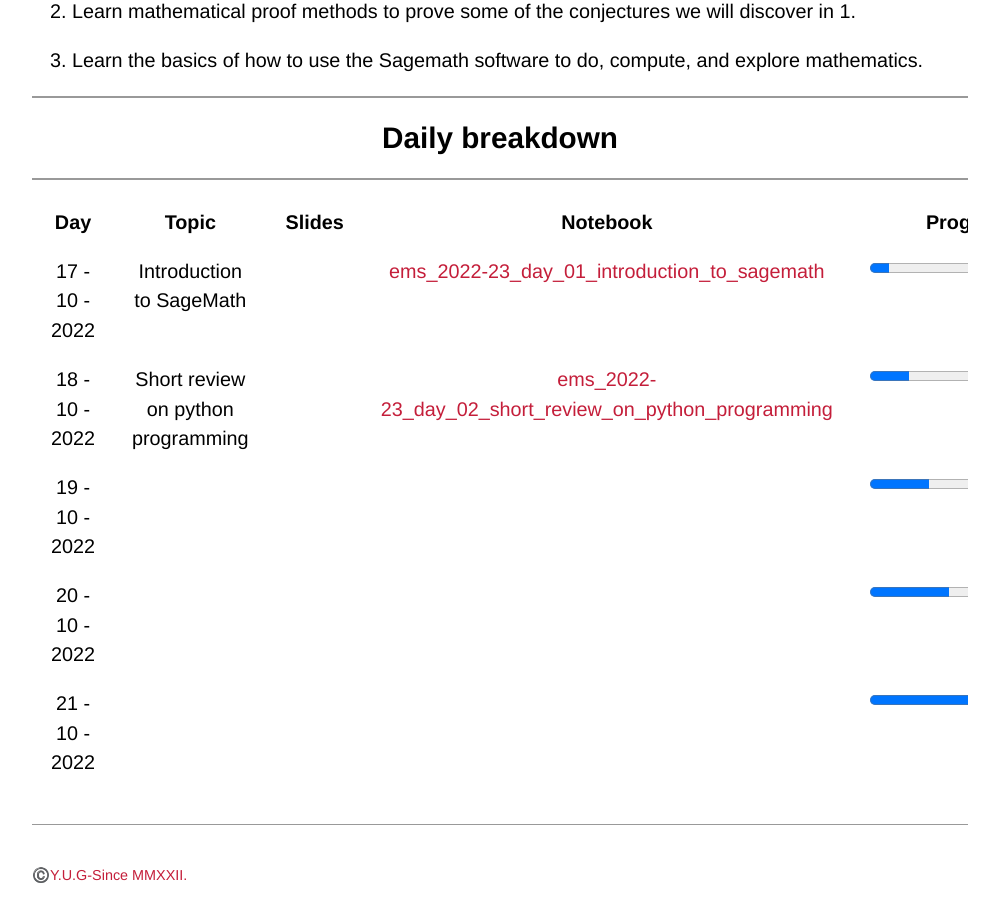
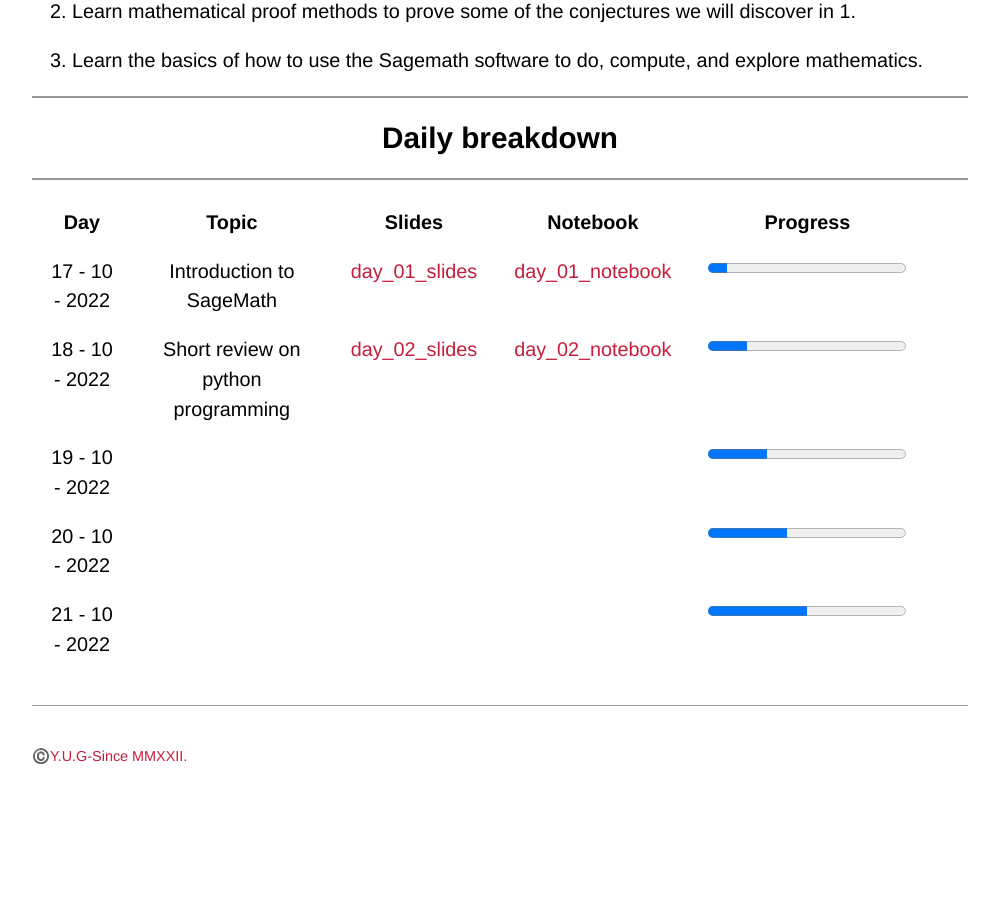
Before and after one commit to WoComtoQC/wocomtoqc.github.io, a Jekyll site: the page built from synopsis.md, in a window 1280 px wide and 900 px high, scrolled down 865 px. Shown: the whole window, without its empty margins (140-1139 px from the left). Built offline with Jekyll 4.4.1, drawn with Linux system fonts in a browser that asks for light colours; some web fonts are replaced; our own code applies the rules of GitHub Pages for plain Markdown files; after the commit the page ends 1688 px from its top, so only the background shows below that.

Commit message:
Update synopsis.md

```diff
--- a/synopsis.md
+++ b/synopsis.md
@@ -30,8 +30,8 @@ There are three main goals for the course:
 
 | Day |         Topic   |     Slides     | Notebook  | Progress |
 |:-------------:|:----------------------:|:---------------:|:-------------------------:|:---------------------------------------------------:|
-| 17 - 10 - 2022  | Introduction to SageMath |  |  [ems_2022-23_day_01_introduction_to_sagemath]()| <progress id="file" max="100" value="10"> 10% </progress>|
- | 18 - 10 - 2022  | Short review on python programming |  | [ems_2022-23_day_02_short_review_on_python_programming]()  |<progress id="file" max="100" value="20"> 20% </progress>| |
+| 17 - 10 - 2022  | Introduction to SageMath | [day_01_slides]()  |  [day_01_notebook]()| <progress id="file" max="100" value="10"> 10% </progress>|
+ | 18 - 10 - 2022  | Short review on python programming | [day_02_slides]() | [day_02_notebook]()  |<progress id="file" max="100" value="20"> 20% </progress>| |
  | 19 - 10 - 2022  | |    |  |<progress id="file" max="100" value="30"> 30% </progress>| |
  | 20 - 10 - 2022  | |   |   |<progress id="file" max="100" value="40"> 40% </progress>| |
  | 21 - 10 - 2022  | |   |    |<progress id="file" max="100" value="50"> 50% </progress>| |
```
